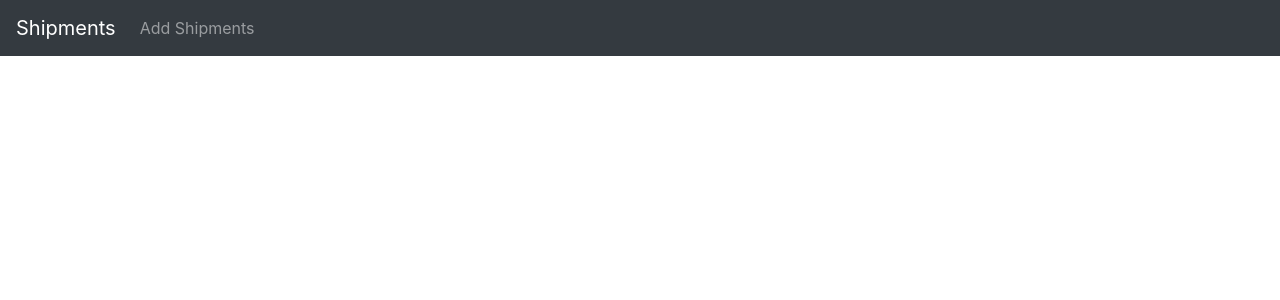
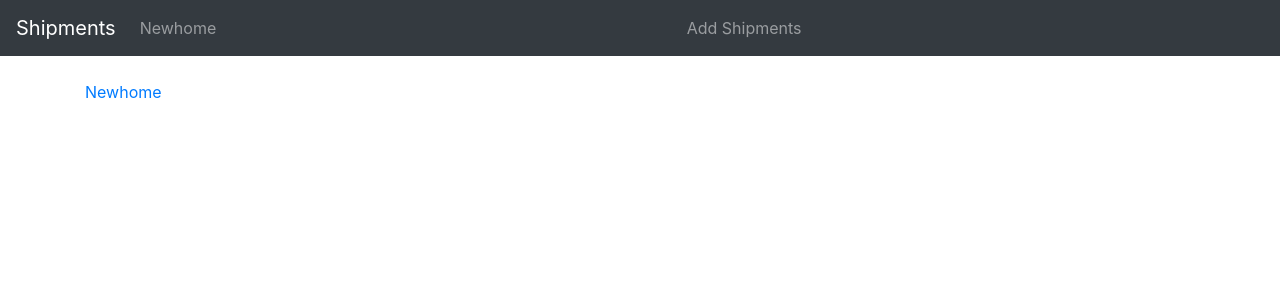
Before and after one commit to pmcquaid1/Dashboard, a Django app: page / in a window 1280 px wide. Shown: the top 300 px of the page. Run offline with Django 5.2, Linux system fonts and the light colour scheme; data that the repository does not hold is empty; parts of the project's set-up code (start-up, migrations or seed data) failed here and were passed over.

Commit message:
attempt 1 to move shipment page data to newhome page

```diff
--- a/dash_board/templates/base.html
+++ b/dash_board/templates/base.html
@@ -21,6 +21,18 @@
     <ul class="navbar-nav mr-auto">
 
       <li class="nav-item">
+        <a class="nav-link" href="{% url 'newhome' %}">Newhome</a>
+      </li>
+
+
+    </ul>
+
+  </div>
+
+  <div class="collapse navbar-collapse" id="navbarSupportedContent">
+    <ul class="navbar-nav mr-auto">
+
+      <li class="nav-item">
         <a class="nav-link" href="{% url 'add_shipment' %}">Add Shipments</a>
       </li>
 
@@ -28,6 +40,9 @@
     </ul>
 
   </div>
+
+
+
 </nav>
 
 
--- a/dash_board/templates/home.html
+++ b/dash_board/templates/home.html
@@ -1,6 +1,7 @@
 {% extends 'base.html' %}
 
 {% block content %}
+<a href="{% url 'newhome'%}">Newhome</a><br/>
 
 <div class="container">
 		<div class="row">
@@ -24,7 +25,6 @@
 								{{ records.forty_ft}}<br/>
 								{{ records.uw}}<br/>
 								{{ records.weight}}<br/>
-
 							</p>
 	    					<a href="{% url 'edit' records.id %}" class="btn btn-secondary">Edit</a>
 		  				</div>
--- a/dash_board/templates/newhome.html
+++ b/dash_board/templates/newhome.html
@@ -1 +1,43 @@
-<h1>Home Page</h1>
+{% extends 'base.html' %}
+
+{% block content %}
+<a href="{% url 'newhome'%}">Newhome</a><br/>
+
+<div class="container">
+		<div class="row">
+
+	{% if all_shipments %}
+		{% for records in all_shipments %}
+			<div class="col-sm">
+				<div class="card" style="width: 18rem;">
+	  				<img src="..." class="card-img-top" alt="...">
+	  					<div class="card-body">
+		    				<h5 class="card-title">{{ records.shipment_id}}</h5>
+		    				<p class="card-text">
+			    				{{ records.shipment_id}}<br/>
+								{{ records.consignee}}<br/>
+								{{ records.ata}}<br/>
+								{{ records.cargo_available}}<br/>
+								{{ records.date_cleared}}<br/>
+								{{ records.actual_delivery}}<br/>
+								{{ records.cont}}<br/>
+								{{ records.twenty_ft}}<br/>
+								{{ records.forty_ft}}<br/>
+								{{ records.uw}}<br/>
+								{{ records.weight}}<br/>
+							</p>
+	    					<a href="{% url 'edit' records.id %}" class="btn btn-secondary">Edit</a>
+		  				</div>
+					</div>
+					</br>
+				</div>
+
+
+
+
+		{% endfor %}
+
+	{% endif %}
+</div></div>
+
+{% endblock %}
--- a/dash_board/urls.py
+++ b/dash_board/urls.py
@@ -2,7 +2,8 @@ from django.urls import path
 from . import views
 
 urlpatterns = [
-    path('', views.home, name="home"),
+    path('', views.newhome, name="newhome"),
+    path('newhome', views.newhome, name="newhome"),
     path('add_shipment', views.add_shipment, name="add_shipment"),
     path('edit/<list_id>', views.edit, name="edit"),
     path('delete/<list_id>', views.delete, name= "delete"),
```
